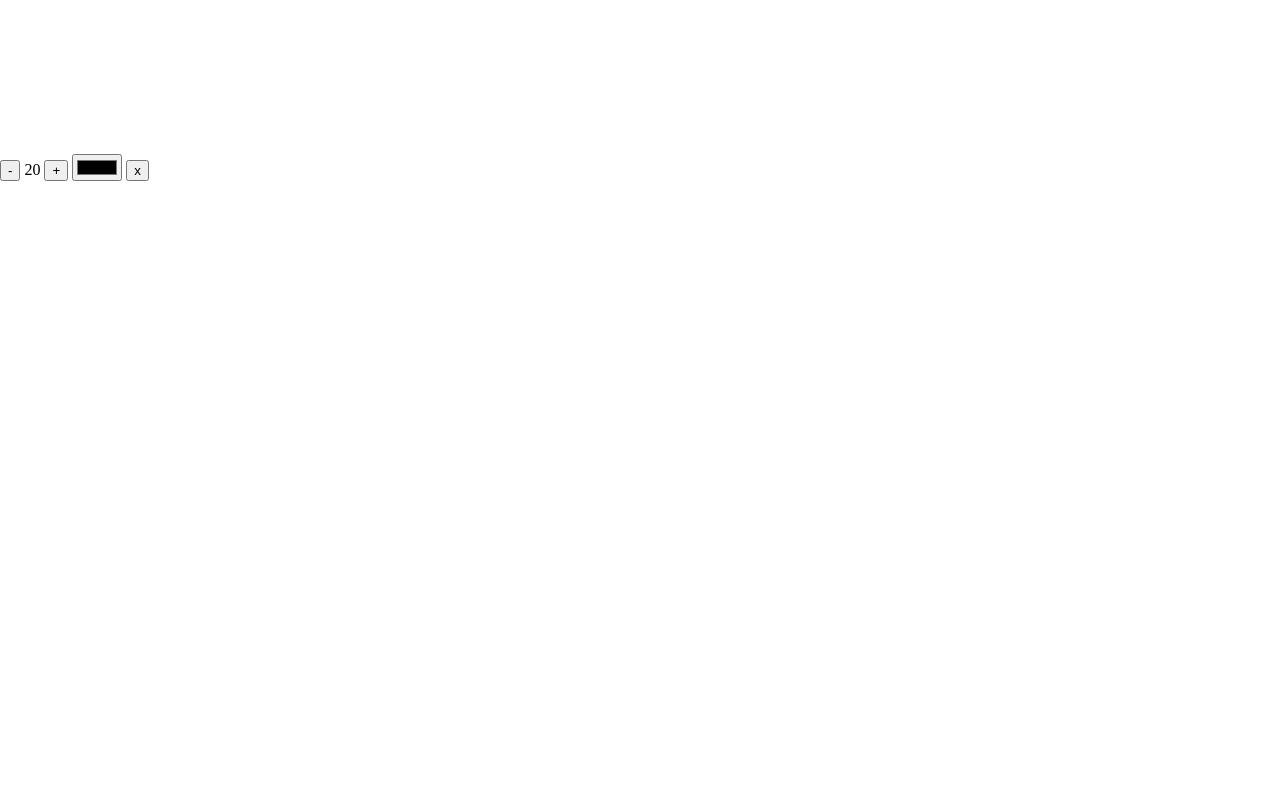
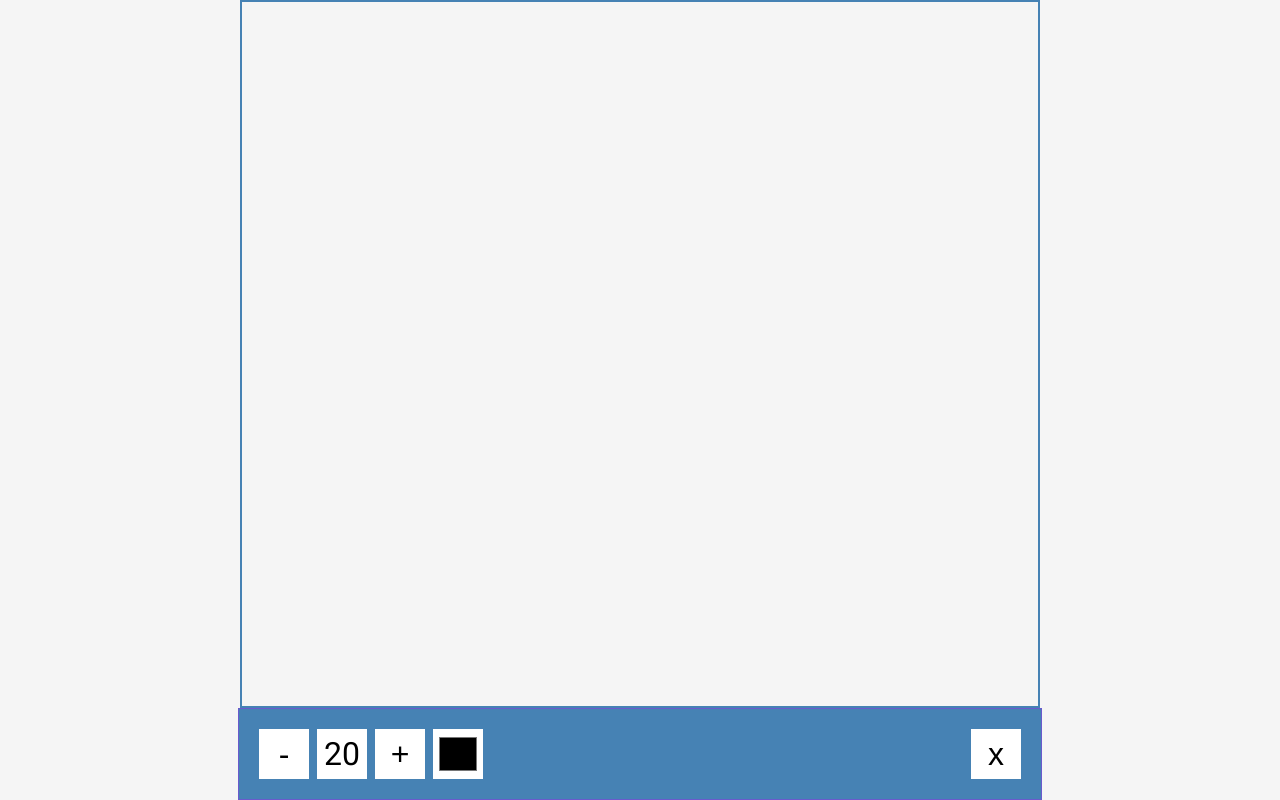
Before and after one commit to Ameer2000Mzori/Drawing-App, a website built with webpack: page src/index.html in a window 1280 px wide. Built offline with nearby package versions, Linux system fonts and the light colour scheme.

Commit message:
added styling to the project

```diff
--- a/src/style.scss
+++ b/src/style.scss
@@ -1,4 +1,48 @@
+@import url("https://fonts.googleapis.com/css2?family=Roboto:wght@400;700&display=swap");
+
+* {
+  box-sizing: border-box;
+}
+
 body {
-  padding: 0;
+  background-color: #f5f5f5;
+  font-family: "Roboto", sans-serif;
+  display: flex;
+  flex-direction: column;
+  align-items: center;
+  justify-content: center;
+  height: 100vh;
   margin: 0;
 }
+
+canvas {
+  height: 800px;
+  width: 800px;
+  border: 2px solid steelblue;
+}
+
+.toolbox {
+  background-color: steelblue;
+  border: 1px solid slateblue;
+  display: flex;
+  width: 804px;
+  padding: 1rem;
+}
+
+.toolbox > * {
+  background-color: #fff;
+  border: none;
+  display: inline-flex;
+  align-items: center;
+  justify-content: center;
+  font-size: 2rem;
+  height: 50px;
+  width: 50px;
+  margin: 0.25rem;
+  padding: 0.25rem;
+  cursor: pointer;
+}
+
+.toolbox > *:last-child {
+  margin-left: auto;
+}
```
Also changed, not shown: src/style.css, 1 other file.
